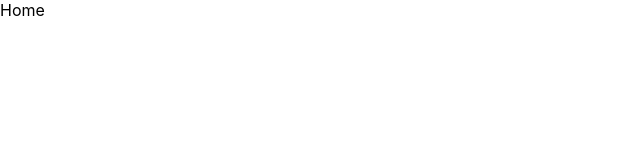
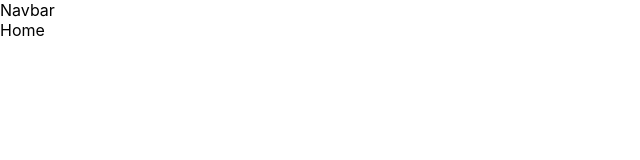
Before and after one commit to EmmAnders/sanandreas-audio-engineer, a React (Create React App) app: page / in a window 1280 px wide. Shown: the top 160 px of the page, without its empty margins (0-640 px from the left). Built offline with nearby package versions, Linux system fonts and the light colour scheme.

Commit message:
created navbar component and scss file

```diff
--- a/src/App.js
+++ b/src/App.js
@@ -2,6 +2,7 @@ import { BrowserRouter, Route } from "react-router-dom";
 
 import "./App.scss";
 
+import Navbar from "./components/navigation/Navbar";
 import Home from "./pages/Home";
 import MusicBlog from "./pages/MusicBlog";
 import Projects from "./pages/Projects";
@@ -10,6 +11,7 @@ import ProjectDetails from "./pages/ProjectDetails";
 function App() {
   return (
     <div className="App">
+      <Navbar />
       <BrowserRouter>
         <Route exact path="/" component={Home} />
         <Route exact path="/projects" component={Projects} />
--- /dev/null
+++ b/src/components/navigation/Navbar.jsx
@@ -0,0 +1,7 @@
+import "../../scss/navigation/Navbar.scss";
+
+const Navbar = () => {
+  return <div>Navbar</div>;
+};
+
+export default Navbar;
--- /dev/null
+++ b/src/scss/navigation/Navbar.scss
@@ -0,0 +1 @@
+@import "../variables.scss";
```
